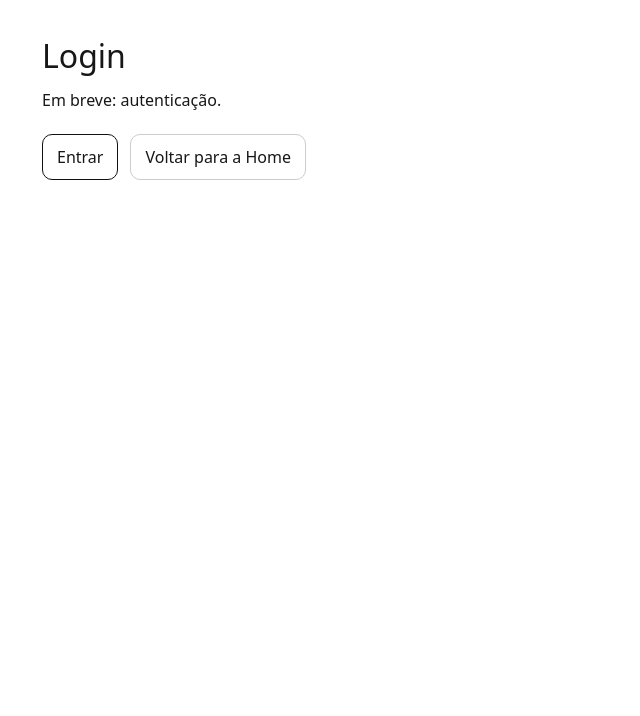
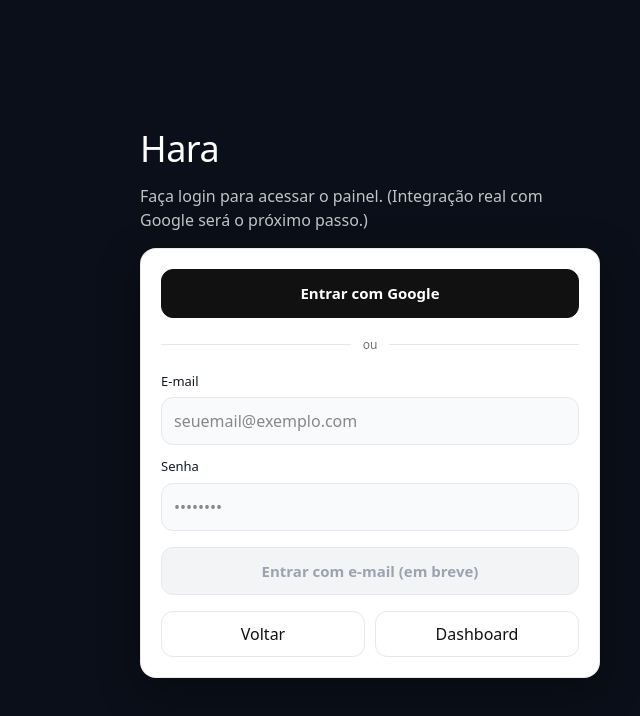
Before and after one commit to ViniLeite98/hara, a Next.js app: page /login in a window 1280 px wide. Shown: the top 716 px of the page, without its empty margins (270-910 px from the left). Built offline with nearby package versions, Linux system fonts and the light colour scheme.

Commit message:
Update page.tsx

```diff
--- a/app/login/page.tsx
+++ b/app/login/page.tsx
@@ -1,44 +1,142 @@
+"use client";
+
 export default function Login() {
   return (
     <main
       style={{
-        padding: 32,
+        minHeight: "100vh",
+        display: "grid",
+        placeItems: "center",
+        padding: 24,
         fontFamily: "system-ui",
-        maxWidth: 720,
-        margin: "0 auto",
+        background: "#0b0f19",
       }}
     >
-      <h1 style={{ fontSize: 32, marginBottom: 8 }}>Login</h1>
-      <p style={{ marginTop: 0, lineHeight: 1.6 }}>
-        Em breve: autenticação.
+      <div style={{ width: "100%", maxWidth: 460 }}>
+        <div style={{ marginBottom: 16, color: "#fff" }}>
+          <h1 style={{ margin: 0, fontSize: 36, letterSpacing: -0.5 }}>Hara</h1>
+          <p style={{ marginTop: 8, color: "rgba(255,255,255,0.75)", lineHeight: 1.5 }}>
+            Faça login para acessar o painel. (Integração real com Google será o próximo passo.)
           </p>
+        </div>
 
-      <div style={{ marginTop: 20, display: "flex", gap: 12, flexWrap: "wrap" }}>
+        <div
+          style={{
+            background: "#ffffff",
+            borderRadius: 16,
+            padding: 20,
+            border: "1px solid rgba(0,0,0,0.08)",
+            boxShadow: "0 12px 40px rgba(0,0,0,0.35)",
+          }}
+        >
+          {/* Botão simulando "Google" (sem integração real) */}
           <a
             href="/dashboard"
             style={{
-            padding: "10px 14px",
-            borderRadius: 10,
+              width: "100%",
+              padding: "12px 14px",
+              borderRadius: 12,
               border: "1px solid #111",
+              background: "#111",
+              color: "#fff",
               textDecoration: "none",
-            display: "inline-block",
+              display: "block",
+              textAlign: "center",
+              fontWeight: 700,
+              fontSize: 15,
             }}
           >
-          Entrar
+            Entrar com Google
+          </a>
+
+          <div style={{ display: "flex", alignItems: "center", gap: 12, margin: "18px 0" }}>
+            <div style={{ flex: 1, height: 1, background: "#e6e8eb" }} />
+            <span style={{ color: "#6b7280", fontSize: 12 }}>ou</span>
+            <div style={{ flex: 1, height: 1, background: "#e6e8eb" }} />
+          </div>
+
+          <label style={{ display: "block", fontSize: 13, color: "#111827", marginBottom: 6 }}>
+            E-mail
+          </label>
+          <input
+            placeholder="seuemail@exemplo.com"
+            disabled
+            style={{
+              width: "100%",
+              padding: "11px 12px",
+              borderRadius: 12,
+              border: "1px solid #e6e8eb",
+              background: "#f9fafb",
+              marginBottom: 12,
+            }}
+          />
+
+          <label style={{ display: "block", fontSize: 13, color: "#111827", marginBottom: 6 }}>
+            Senha
+          </label>
+          <input
+            placeholder="••••••••"
+            disabled
+            style={{
+              width: "100%",
+              padding: "11px 12px",
+              borderRadius: 12,
+              border: "1px solid #e6e8eb",
+              background: "#f9fafb",
+              marginBottom: 16,
+            }}
+          />
+
+          <button
+            type="button"
+            disabled
+            style={{
+              width: "100%",
+              padding: "12px 14px",
+              borderRadius: 12,
+              border: "1px solid #e6e8eb",
+              background: "#f3f4f6",
+              color: "#9ca3af",
+              cursor: "not-allowed",
+              fontWeight: 700,
+              fontSize: 15,
+            }}
+          >
+            Entrar com e-mail (em breve)
+          </button>
+
+          <div style={{ marginTop: 16, display: "flex", gap: 10 }}>
+            <a
+              href="/"
+              style={{
+                flex: 1,
+                textAlign: "center",
+                textDecoration: "none",
+                padding: "10px 12px",
+                borderRadius: 12,
+                border: "1px solid #e6e8eb",
+                color: "#111",
+              }}
+            >
+              Voltar
             </a>
 
             <a
-          href="/"
+              href="/dashboard"
               style={{
-            padding: "10px 14px",
-            borderRadius: 10,
-            border: "1px solid #ccc",
+                flex: 1,
+                textAlign: "center",
                 textDecoration: "none",
-            display: "inline-block",
+                padding: "10px 12px",
+                borderRadius: 12,
+                border: "1px solid #e6e8eb",
+                color: "#111",
               }}
             >
-          Voltar para a Home
+              Dashboard
             </a>
+          </div>
+        </div>
       </div>
     </main>
   );
```
Lines whose indentation alone changed are shown as unchanged.
